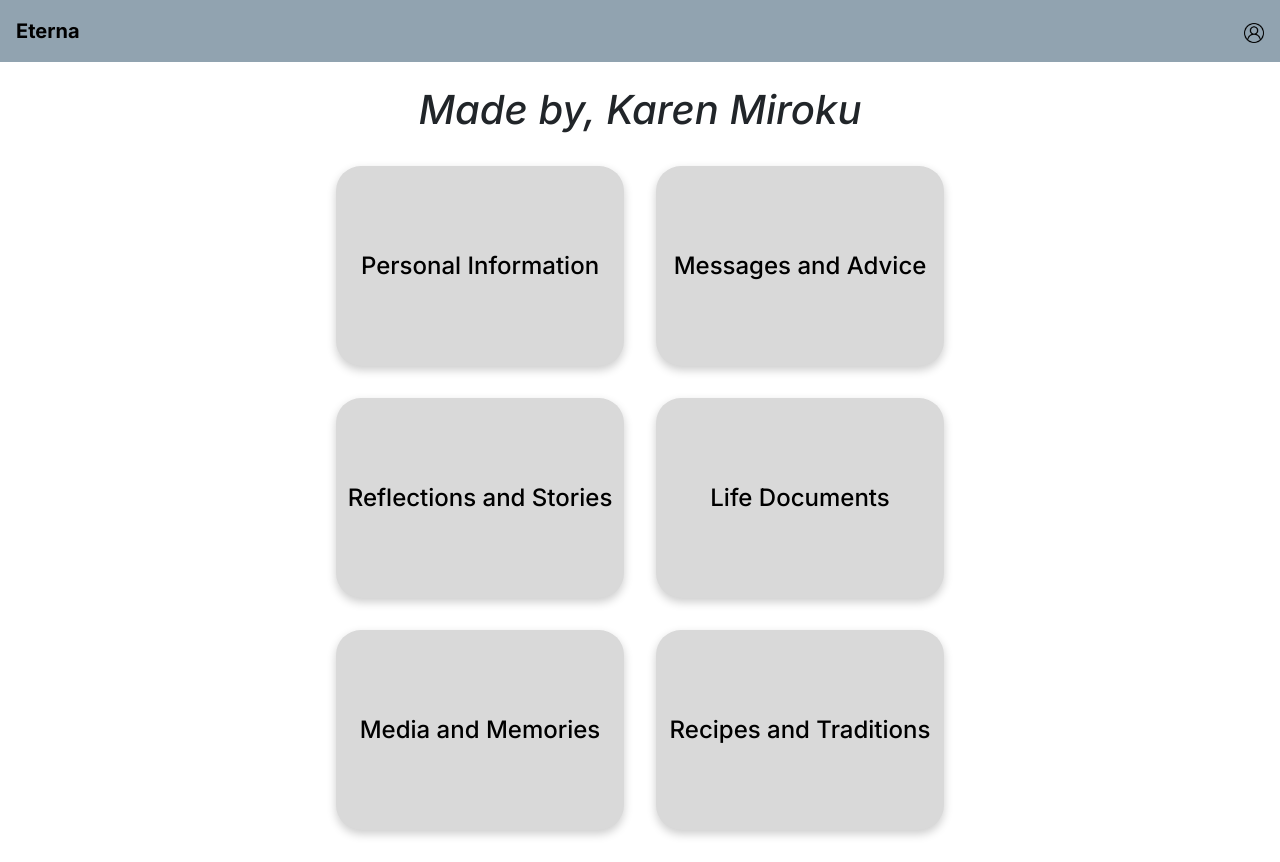
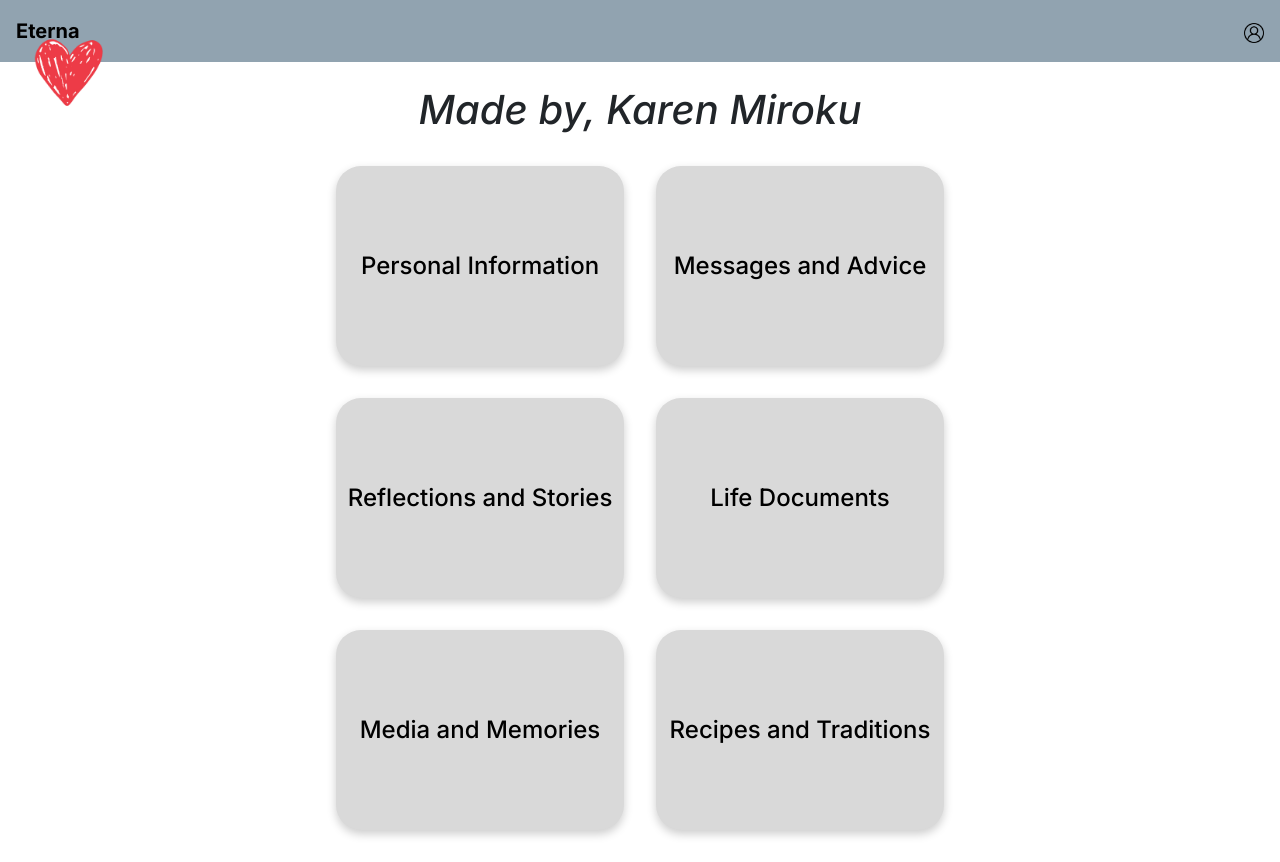
Before and after one commit to cleoreyes/dubhacks-2024, a React (Create React App) app in the folder my-app/: page /homepage in a window 1280 px wide. Built offline with nearby package versions, Linux system fonts and the light colour scheme.

Commit message:
Added a scrapbook feature on the home page to make it more personal and customizable for the user

```diff
--- a/my-app/src/pages/Homepage.js
+++ b/my-app/src/pages/Homepage.js
@@ -1,12 +1,48 @@
-import React from "react";
+import React, { useState, useRef } from "react";
 import "../App.css";
 import "bootstrap/dist/css/bootstrap.min.css";
 import Navbar from "./Navbar";
 import { Link } from "react-router-dom";
+import heartImage from "../img/heart.png";
 
 const Homepage = () => {
+  const [position, setPosition] = useState({ x: 20, y: 20 });
+  const [isDragging, setIsDragging] = useState(false);
+  const [dragOffset, setDragOffset] = useState({ x: 0, y: 0 });
+  const heartRef = useRef(null);
+
+  const handleMouseDown = (e) => {
+    if (heartRef.current && heartRef.current.contains(e.target)) {
+      setIsDragging(true);
+      const rect = heartRef.current.getBoundingClientRect();
+      setDragOffset({
+        x: e.clientX - rect.left,
+        y: e.clientY - rect.top,
+      });
+    }
+  };
+
+  const handleMouseMove = (e) => {
+    if (isDragging) {
+      setPosition({
+        x: e.clientX - dragOffset.x,
+        y: e.clientY - dragOffset.y,
+      });
+    }
+  };
+
+  const handleMouseUp = () => {
+    setIsDragging(false);
+  };
+
   return (
-    <>
+    <div
+      onMouseDown={handleMouseDown}
+      onMouseMove={handleMouseMove}
+      onMouseUp={handleMouseUp}
+      onMouseLeave={handleMouseUp}
+      className="position-relative vh-100"
+    >
       <Navbar />
       <div className="vh-100">
         <h1 className="text-center pb-2 pt-4">
@@ -66,7 +102,21 @@ const Homepage = () => {
           </div>
         </div>
       </div>
-    </>
+      <img
+        ref={heartRef}
+        src={heartImage}
+        alt="Draggable Heart"
+        style={{
+          position: 'absolute',
+          left: `${position.x}px`,
+          top: `${position.y}px`,
+          cursor: 'move',
+          userSelect: 'none',
+          width: '100px',
+          height: 'auto',
+        }}
+      />
+    </div>
   );
 };
 
```
Also changed, not shown: my-app/src/img/heart.png (added).
